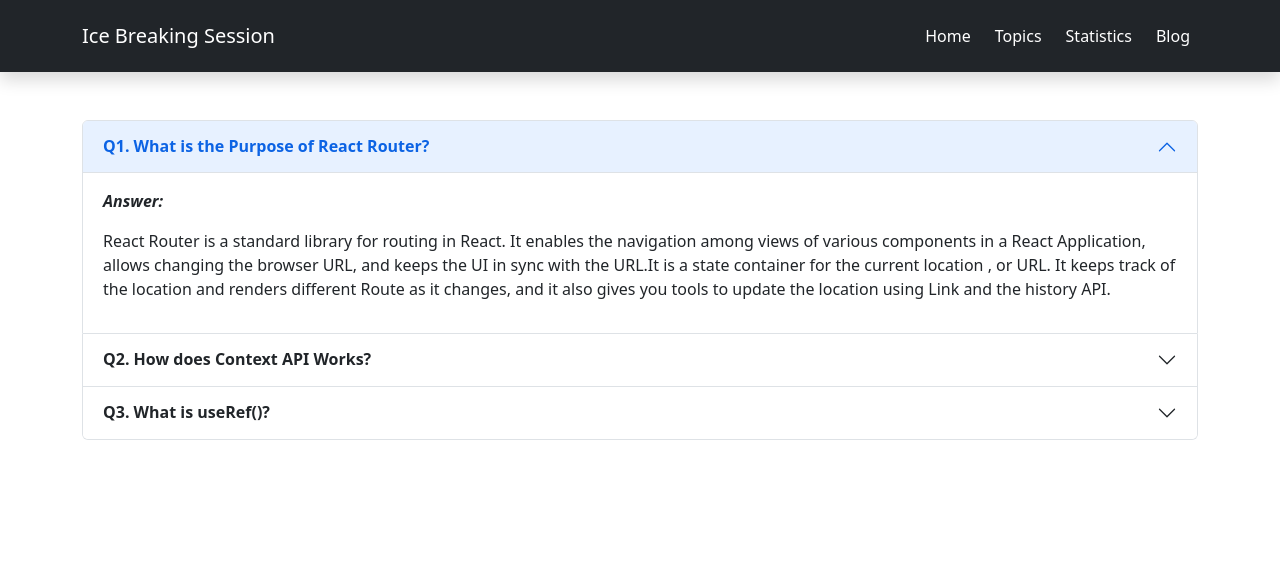
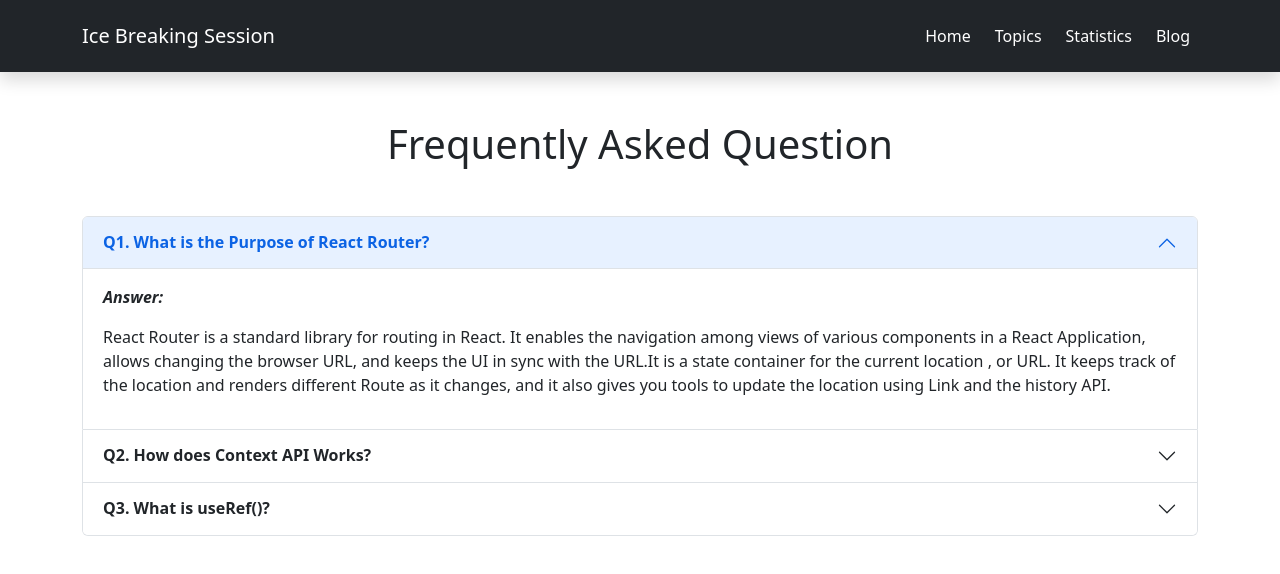
Before and after one commit to raj073/Ice-Breaking-Session, a React (Create React App) app: page /blog in a window 1280 px wide. Shown: the top 574 px of the page. Built offline with nearby package versions, Linux system fonts and the light colour scheme.

Commit message:
Blog Header updated

```diff
--- a/src/components/Blog/Blog.js
+++ b/src/components/Blog/Blog.js
@@ -4,6 +4,8 @@ import Accordion from 'react-bootstrap/Accordion';
 const Blog = () => {
     return (
         <div className='container mt-5'>
+
+            <h1 className='text-center mb-5'>Frequently Asked Question</h1>
 
             <Accordion defaultActiveKey={['0']} alwaysOpen>
                 <Accordion.Item eventKey="0">
```
